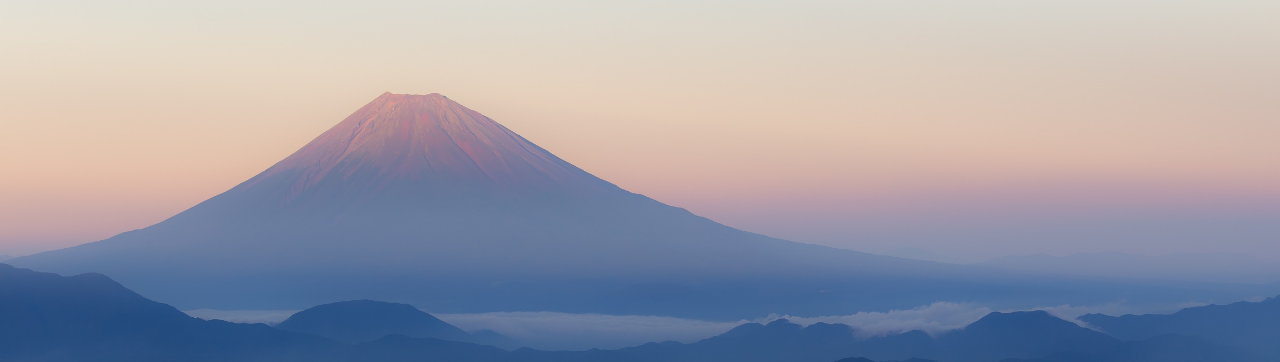
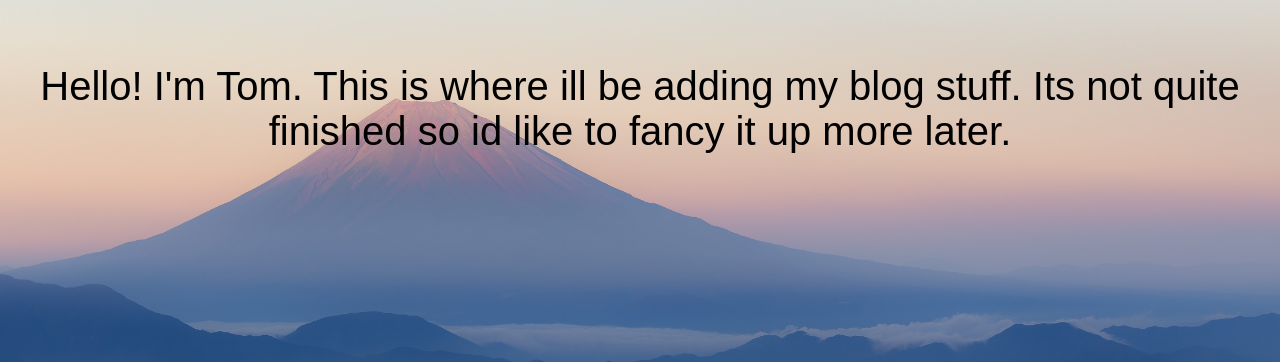
Before and after one commit to tom-rose-codeman/tom-rose-codeman.github.io, a plain HTML site: page index.html in a window 1280 px wide. Shown: the part 204-566 px from the top of the page. Drawn offline with Linux system fonts and the light colour scheme.

Commit message:
fix stuff on index

```diff
--- a/index.html
+++ b/index.html
@@ -6,6 +6,7 @@
     <link href="https://fonts.googleapis.com/css?family=Cairo&display=swap" rel="stylesheet">
   <body>
     <h1>Tom blog</h1>
+    <p>Hello! I'm Tom. This is where ill be adding my blog stuff. Its not quite finished so id like to fancy it up more later.</p>
     <div>
       <ul>
         <li><a href="./blog/techhome.html">Tech</a></li>
--- a/styles/index.css
+++ b/styles/index.css
@@ -1,7 +1,7 @@
 body {
     background-image: url(img/mount4.jpg);
     background-repeat: no-repeat;
-    background-color: #ffdeba;
+    background-color: #080d21;
     background-attachment: scroll;
     background-size: cover ;
     border: 100px;
@@ -51,3 +51,14 @@ li a {
     color: #cce0db;
 
 }
+
+p {
+    font-size: 40px;
+    font-weight: 300;
+
+    font-family: 'Muli', sans-serif;
+    text-align: center;
+    position: relative;
+    top: 10%;
+
+}
```
